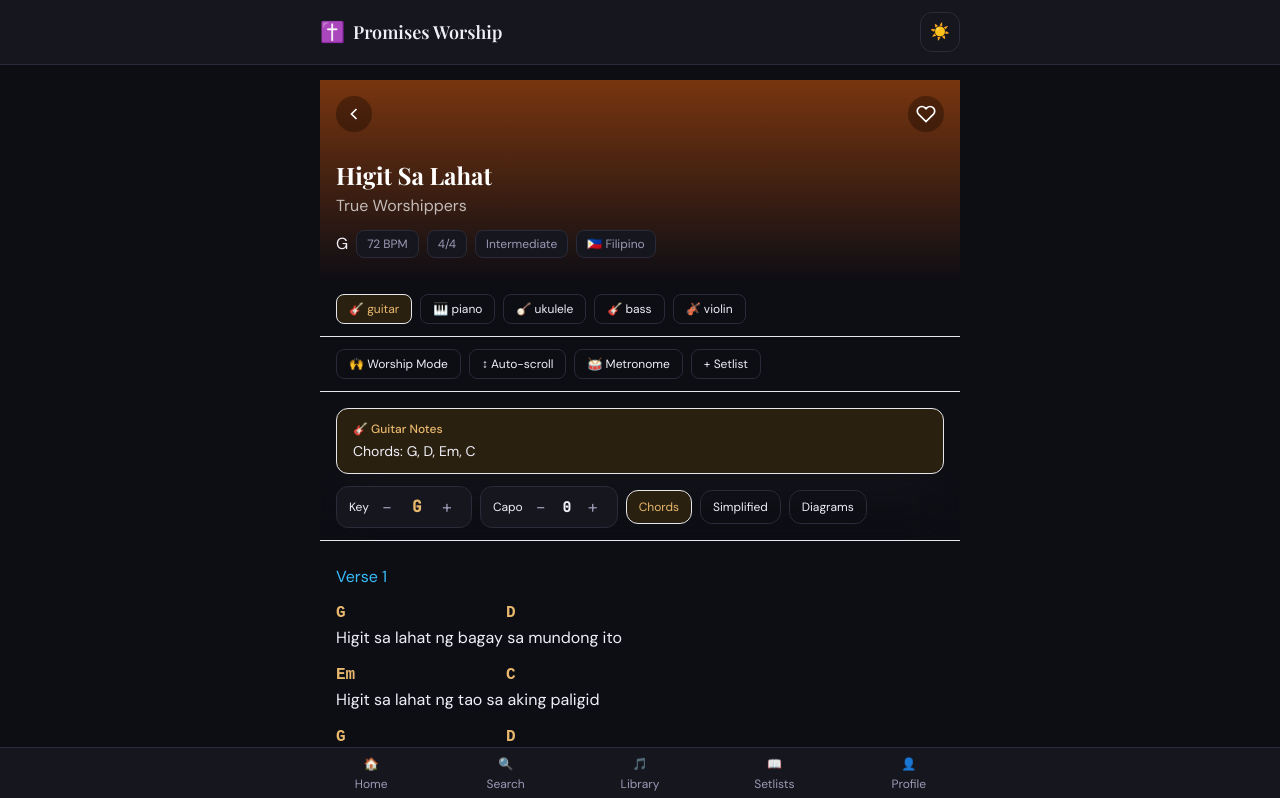
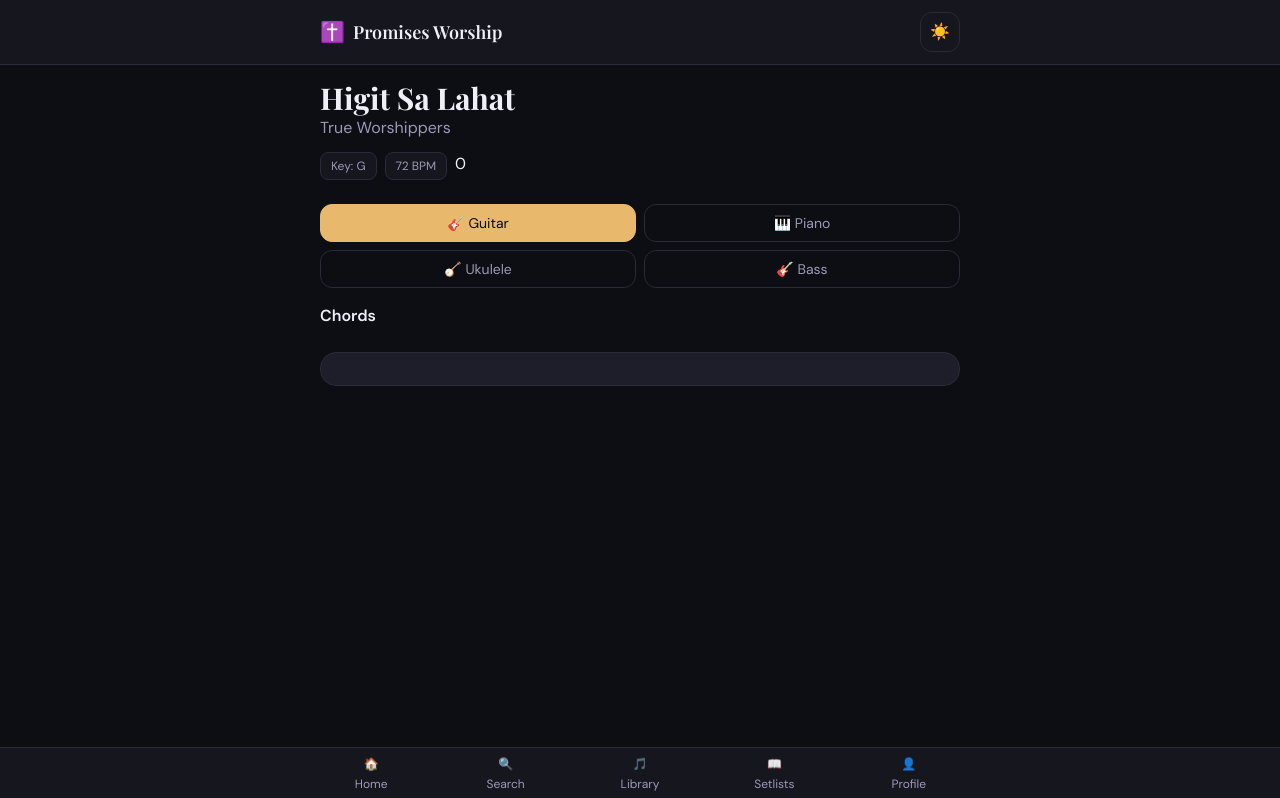
Before and after one commit to 2203831/promises-worship, a React (Create React App) app: page /song/2 in a window 1280 px wide. Shown: the top 798 px of the page. Built offline with nearby package versions, Linux system fonts and the light colour scheme; a web font is replaced by a local one.

Commit message:
Update SongPage.jsx

```diff
--- a/src/pages/SongPage.jsx
+++ b/src/pages/SongPage.jsx
@@ -1,255 +1,66 @@
-import React, { useState, useEffect } from "react";
-import { useParams, useNavigate } from "react-router-dom";
+import React, { useState } from "react";
+import { useParams } from "react-router-dom";
 import { useApp } from "../context/AppContext";
-import SongViewer from "../components/SongViewer";
-import { useAutoScroll } from "../hooks/useAutoScroll";
-import { useMetronome } from "../hooks/useMetronome";
-
-const BackIcon = () => (
-  <svg xmlns="http://www.w3.org/2000/svg" className="w-5 h-5" viewBox="0 0 24 24" fill="none" stroke="currentColor" strokeWidth="2">
-    <polyline points="15 18 9 12 15 6"/>
-  </svg>
-);
-const HeartIcon = ({ filled }) => (
-  <svg xmlns="http://www.w3.org/2000/svg" className="w-5 h-5" viewBox="0 0 24 24"
-    fill={filled ? "currentColor" : "none"} stroke="currentColor" strokeWidth="2">
-    <path d="M20.84 4.61a5.5 5.5 0 0 0-7.78 0L12 5.67l-1.06-1.06a5.5 5.5 0 0 0-7.78 7.78l1.06 1.06L12 21.23l7.78-7.78 1.06-1.06a5.5 5.5 0 0 0 0-7.78z"/>
-  </svg>
-);
-
-const INSTRUMENT_ICONS = { guitar: "🎸", piano: "🎹", ukulele: "🪕", bass: "🎸", violin: "🎻" };
-const INSTRUMENTS = ["guitar", "piano", "ukulele", "bass", "violin"];
+import InstrumentToggle from "../components/InstrumentToggle";
+import ChordDiagram from "../components/ChordDiagram";
 
 export default function SongPage() {
   const { id } = useParams();
-  const navigate = useNavigate();
-  const { getSongById, favorites, toggleFavorite, addToRecent, instrument, setInstrument,
-    metronomeActive, setMetronomeActive, metronomeTempo, setMetronomeTempo } = useApp();
+  const { getSongById } = useApp();
 
   const song = getSongById(id);
-  const isFav = favorites.includes(id);
-  const [worshipMode, setWorshipMode] = useState(false);
-  const [showMetronome, setShowMetronome] = useState(false);
-  const [showAddToSetlist, setShowAddToSetlist] = useState(false);
-  const { setlists, addSongToSetlist } = useApp();
+  const [instrument, setInstrument] = useState("guitar");
 
-  const { isScrolling, toggle: toggleScroll } = useAutoScroll(1.5);
-  useMetronome(metronomeTempo, metronomeActive);
-
-  useEffect(() => {
-    if (song) addToRecent(song.id);
-  }, [song, addToRecent]);
-
-  useEffect(() => {
-    if (worshipMode) {
-      document.body.style.overflow = "hidden";
-    } else {
-      document.body.style.overflow = "";
-    }
-    return () => { document.body.style.overflow = ""; };
-  }, [worshipMode]);
-
-  if (!song) {
-    return (
-      <div className="flex flex-col items-center justify-center min-h-[60vh] px-4">
-        <div className="text-5xl mb-4">🎵</div>
-        <h2 className="font-display text-xl text-worship-text font-semibold mb-2">Song not found</h2>
-        <button onClick={() => navigate(-1)} className="btn-ghost mt-4">Go back</button>
-      </div>
-    );
-  }
-
-  if (worshipMode) {
-    return (
-      <div className="fixed inset-0 z-50 bg-black overflow-y-auto">
-        {/* Worship mode header */}
-        <div className="sticky top-0 z-10 bg-black/90 backdrop-blur-xl px-6 py-4 flex items-center justify-between border-b border-white/10">
-          <div>
-            <h1 className="font-display text-white text-xl font-semibold">{song.title}</h1>
-            <p className="text-white/50 text-sm">{song.artist}</p>
-          </div>
-          <div className="flex gap-3">
-            <button
-              onClick={toggleScroll}
-              className={`px-4 py-2 rounded-xl text-sm font-medium transition-all
-                ${isScrolling ? "bg-worship-accent text-black" : "bg-white/10 text-white"}`}>
-              {isScrolling ? "Stop" : "Auto-scroll"}
-            </button>
-            <button
-              onClick={() => setWorshipMode(false)}
-              className="px-4 py-2 rounded-xl text-sm font-medium bg-white/10 text-white">
-              Exit
-            </button>
-          </div>
-        </div>
-        <SongViewer song={song} worshipMode />
-      </div>
-    );
-  }
+  if (!song) return <div>Song not found</div>;
 
   return (
-    <div className="max-w-2xl mx-auto animate-fade-in">
-      {/* Song header */}
-      <div className={`relative bg-gradient-to-b ${song.coverGradient} to-worship-bg pt-16 pb-6 px-4`}>
-        {/* Back button */}
-        <button
-          onClick={() => navigate(-1)}
-          className="absolute top-4 left-4 w-9 h-9 rounded-full bg-black/30 backdrop-blur-sm flex items-center justify-center text-white hover:bg-black/50 transition-colors"
-        >
-          <BackIcon />
-        </button>
+    <div>
 
-        {/* Favorite */}
-        <button
-          onClick={() => toggleFavorite(song.id)}
-          className={`absolute top-4 right-4 w-9 h-9 rounded-full bg-black/30 backdrop-blur-sm flex items-center justify-center transition-all
-            ${isFav ? "text-worship-accent" : "text-white hover:text-worship-accent"}`}
-        >
-          <HeartIcon filled={isFav} />
-        </button>
+      {/* Song Header */}
+      <div className="mb-6">
 
-        <div className="mt-4">
-          <h1 className="font-display font-bold text-white text-2xl leading-tight">{song.title}</h1>
-          <p className="text-white/70 text-base mt-1">{song.artist}</p>
+        <h1 className="text-3xl font-display font-bold">
+          {song.title}
+        </h1>
 
-          {/* Meta row */}
-          <div className="flex flex-wrap items-center gap-2 mt-3">
-            <span className="tag-accent">{song.key}</span>
-            <span className="tag bg-black/20 border-white/10 text-white/70">{song.tempo} BPM</span>
-            <span className="tag bg-black/20 border-white/10 text-white/70">{song.timeSignature}</span>
-            <span className="tag bg-black/20 border-white/10 text-white/70 capitalize">{song.difficulty}</span>
-            <span className="tag bg-black/20 border-white/10 text-white/70">
-              {song.language === "filipino" ? "🇵🇭 Filipino" : "🌍 English"}
-            </span>
-          </div>
+        <p className="text-worship-text-muted">
+          {song.artist}
+        </p>
+
+        <div className="flex gap-2 mt-3">
+          {song.key && <span className="tag">Key: {song.key}</span>}
+          {song.tempo && <span className="tag">{song.tempo} BPM</span>}
+          {song.capo && <span className="tag">Capo {song.capo}</span>}
         </div>
+
       </div>
 
-      {/* Action toolbar */}
-      <div className="px-4 py-3 flex items-center gap-2 overflow-x-auto border-b border-worship-border/50">
-        {/* Instrument selector */}
-        {INSTRUMENTS.map(inst => (
-          <button
-            key={inst}
-            onClick={() => setInstrument(inst)}
-            title={inst}
-            className={`flex-shrink-0 px-3 py-1.5 rounded-lg text-xs border transition-all duration-200
-              ${instrument === inst
-                ? "bg-worship-accent-soft border-worship-accent/40 text-worship-accent"
-                : "border-worship-border text-worship-muted hover:text-worship-text"
-              }`}
-          >
-            {INSTRUMENT_ICONS[inst]} {inst}
-          </button>
+      {/* Instrument Toggle */}
+      <InstrumentToggle
+        instrument={instrument}
+        setInstrument={setInstrument}
+      />
+
+      {/* Chord Diagrams */}
+      <div className="mb-6">
+        <h2 className="font-semibold mb-3">
+          Chords
+        </h2>
+
+        {song.chords?.map((chord) => (
+          <ChordDiagram
+            key={chord}
+            chord={chord}
+            instrument={instrument}
+          />
         ))}
       </div>
 
-      {/* Secondary actions */}
-      <div className="px-4 py-3 flex items-center gap-2 border-b border-worship-border/50 overflow-x-auto">
-        {/* Worship mode */}
-        <button
-          onClick={() => setWorshipMode(true)}
-          className="flex-shrink-0 flex items-center gap-1.5 px-3 py-1.5 rounded-lg text-xs border border-worship-border text-worship-muted hover:text-worship-accent hover:border-worship-accent transition-all">
-          🙌 Worship Mode
-        </button>
-
-        {/* Auto-scroll */}
-        <button
-          onClick={toggleScroll}
-          className={`flex-shrink-0 flex items-center gap-1.5 px-3 py-1.5 rounded-lg text-xs border transition-all
-            ${isScrolling ? "bg-worship-accent-soft border-worship-accent/40 text-worship-accent" : "border-worship-border text-worship-muted hover:text-worship-accent hover:border-worship-accent"}`}>
-          ↕ {isScrolling ? "Stop Scroll" : "Auto-scroll"}
-        </button>
-
-        {/* Metronome */}
-        <button
-          onClick={() => setShowMetronome(v => !v)}
-          className={`flex-shrink-0 flex items-center gap-1.5 px-3 py-1.5 rounded-lg text-xs border transition-all
-            ${showMetronome ? "bg-worship-accent-soft border-worship-accent/40 text-worship-accent" : "border-worship-border text-worship-muted hover:text-worship-accent hover:border-worship-accent"}`}>
-          🥁 Metronome
-        </button>
-
-        {/* Add to setlist */}
-        <button
-          onClick={() => setShowAddToSetlist(v => !v)}
-          className="flex-shrink-0 flex items-center gap-1.5 px-3 py-1.5 rounded-lg text-xs border border-worship-border text-worship-muted hover:text-worship-accent hover:border-worship-accent transition-all">
-          + Setlist
-        </button>
+      {/* Lyrics */}
+      <div className="card p-4 whitespace-pre-line leading-7">
+        {song.lyrics}
       </div>
 
-      {/* Metronome panel */}
-      {showMetronome && (
-        <div className="mx-4 mt-4 p-4 card animate-slide-up">
-          <div className="flex items-center justify-between mb-3">
-            <h3 className="text-worship-text font-semibold text-sm">Metronome</h3>
-            <button
-              onClick={() => setMetronomeActive(v => !v)}
-              className={`px-4 py-1.5 rounded-lg text-sm font-medium transition-all
-                ${metronomeActive ? "bg-worship-accent text-worship-bg" : "btn-ghost"}`}>
-              {metronomeActive ? "⏹ Stop" : "▶ Start"}
-            </button>
-          </div>
-          <div className="flex items-center gap-3">
-            <span className="text-worship-muted text-xs w-8">Slow</span>
-            <input
-              type="range" min="40" max="200" value={metronomeTempo}
-              onChange={e => setMetronomeTempo(Number(e.target.value))}
-              className="flex-1 accent-worship-accent"
-            />
-            <span className="text-worship-muted text-xs w-8 text-right">Fast</span>
-            <span className="font-mono text-worship-accent font-semibold text-sm w-16 text-right">{metronomeTempo} BPM</span>
-          </div>
-          {metronomeActive && (
-            <div className="flex gap-1 mt-3 justify-center">
-              {[0,1,2,3].map(i => (
-                <div key={i} className="w-3 h-3 rounded-full bg-worship-accent animate-pulse-soft"
-                  style={{ animationDelay: `${i * 0.15}s` }} />
-              ))}
-            </div>
-          )}
-        </div>
-      )}
-
-      {/* Add to setlist panel */}
-      {showAddToSetlist && (
-        <div className="mx-4 mt-4 p-4 card animate-slide-up">
-          <h3 className="text-worship-text font-semibold text-sm mb-3">Add to Setlist</h3>
-          {setlists.length === 0 ? (
-            <p className="text-worship-muted text-sm">No setlists yet. Create one in the Setlists tab.</p>
-          ) : (
-            <div className="space-y-2">
-              {setlists.map(sl => (
-                <button key={sl.id}
-                  onClick={() => { addSongToSetlist(sl.id, song.id, song.key); setShowAddToSetlist(false); }}
-                  className="w-full text-left px-3 py-2 rounded-lg bg-worship-surface hover:bg-worship-border/30 text-worship-text text-sm transition-colors">
-                  {sl.name}
-                  <span className="text-worship-muted ml-2 text-xs">{sl.songs.length} songs</span>
-                </button>
-              ))}
-            </div>
-          )}
-        </div>
-      )}
-
-      {/* Instrument note */}
-      {song.instruments?.[instrument] && (
-        <div className="mx-4 mt-4 px-4 py-3 rounded-xl bg-worship-accent-soft border border-worship-accent/20">
-          <p className="text-worship-accent text-xs font-medium capitalize">{INSTRUMENT_ICONS[instrument]} {instrument} notes</p>
-          <p className="text-worship-text text-sm mt-1">{song.instruments[instrument].notes || `Chords: ${song.instruments[instrument].chords?.join(", ")}`}</p>
-        </div>
-      )}
-
-      {/* Song viewer */}
-      <div className="px-4">
-        <SongViewer song={song} />
-      </div>
-
-      {/* Tags */}
-      <div className="px-4 mt-8 mb-4 flex flex-wrap gap-2">
-        {song.tags.map(tag => (
-          <span key={tag} className="tag capitalize">#{tag}</span>
-        ))}
-      </div>
     </div>
   );
 }
```
